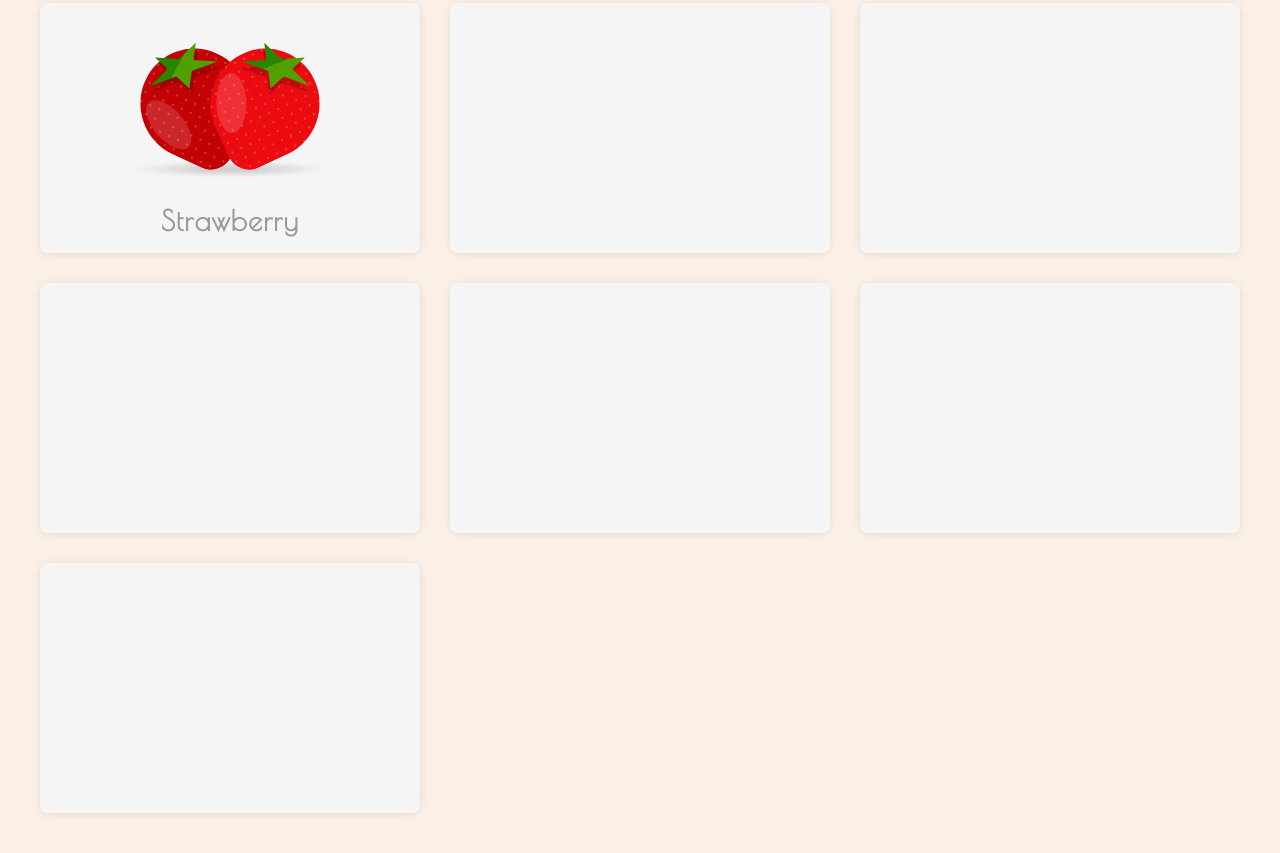
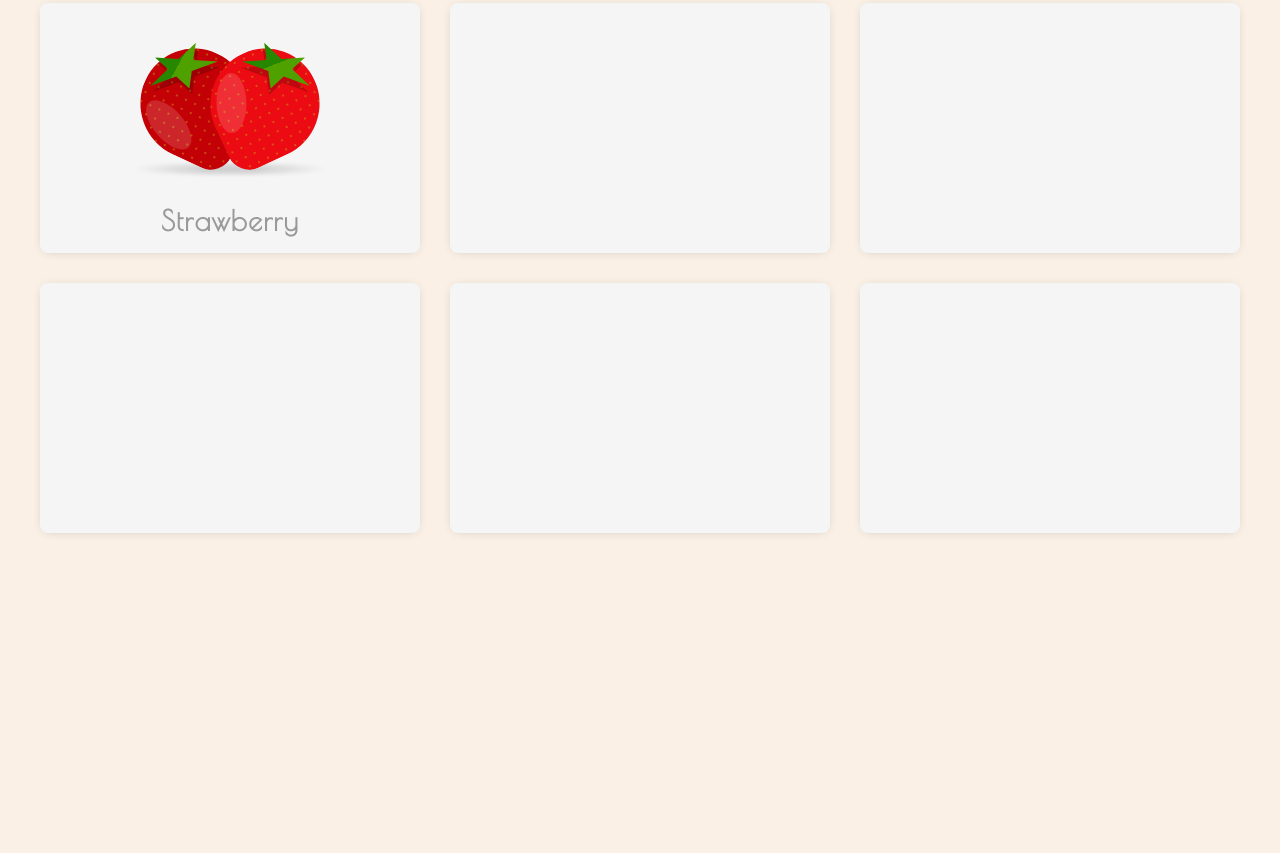
Before and after one commit to Rickbarb10/flat-fruits-project, a plain HTML site: page index.html in a window 1280 px wide. Shown: the part 486-1339 px from the top of the page. After the commit the page ends 1069 px from the top, so only its background shows below. Drawn offline with nearby package versions, Linux system fonts and the light colour scheme.

Commit message:
delete last fruit_single div

```diff
--- a/index.html
+++ b/index.html
@@ -116,7 +116,6 @@
             <div class="fruit_single"></div>
             <div class="fruit_single"></div>
             <div class="fruit_single"></div>
-            <div class="fruit_single"></div>
         </div>
     </section>
 </body>
```
